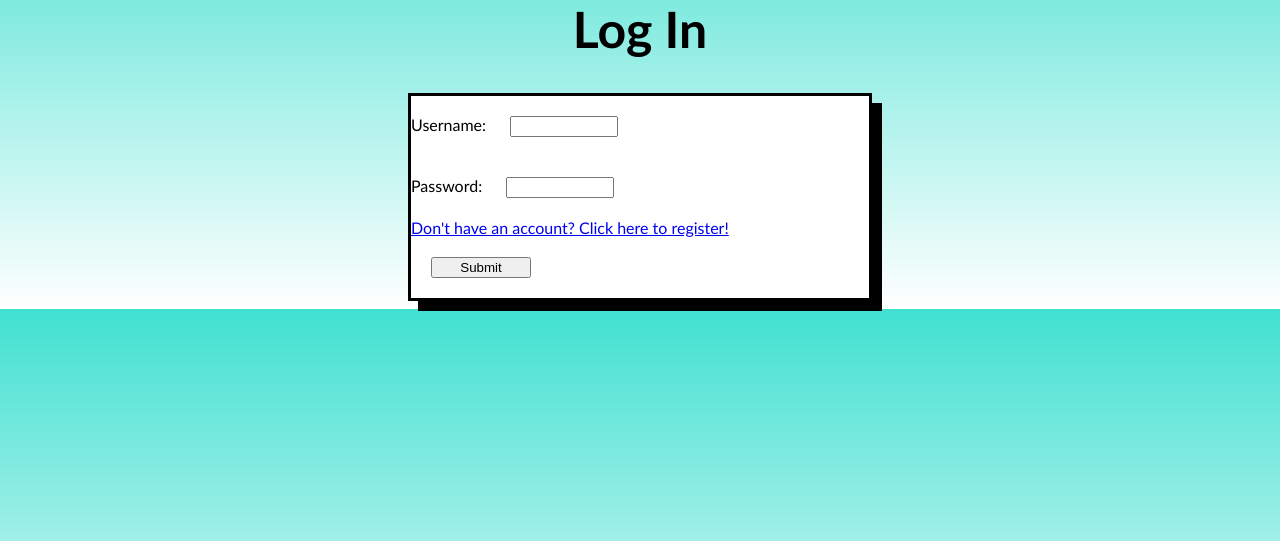
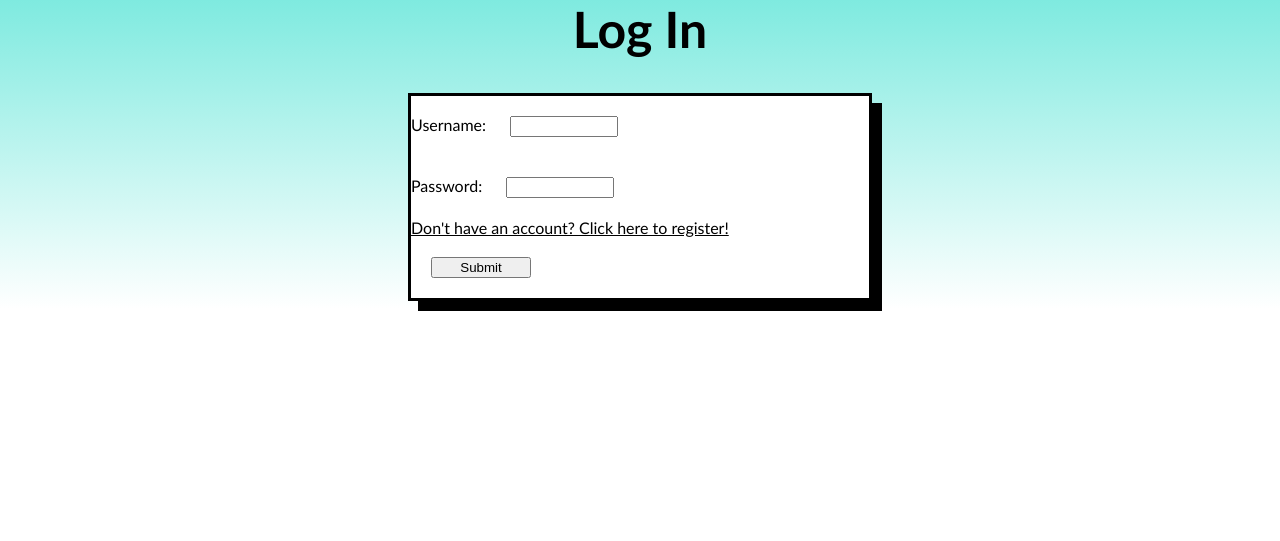
Before and after one commit to bhorvy/CS476-Group-Project, a Django app: page /loginPage/ in a window 1280 px wide. Shown: the part 151-692 px from the top of the page. Run offline with Django 5.2, Linux system fonts and the light colour scheme.

Commit message:
Fixed issue with repeated background images.

```diff
--- a/matchMaker/static/style.css
+++ b/matchMaker/static/style.css
@@ -1,5 +1,6 @@
 body {
   background-image: linear-gradient(to top, white, turquoise);
+  background-repeat: no-repeat;
 }
 
 h1 {
@@ -11,6 +12,18 @@ margin-top: 150px;
 margin-bottom: 100 px;
 margin-left:500px;
 margin-right: 500px;
+}
+
+p {
+color: black;
+text-align:center;
+font-family:'Trebuchet MS', 'Lucida Sans Unicode', 'Lucida Grande', 'Lucida Sans', Arial, sans-serif;
+}
+
+a {
+color: black;
+text-align:center;
+font-family:'Trebuchet MS', 'Lucida Sans Unicode', 'Lucida Grande', 'Lucida Sans', Arial, sans-serif;
 }
 
 form {
```
